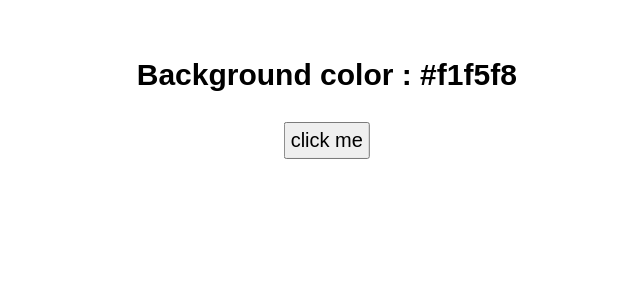
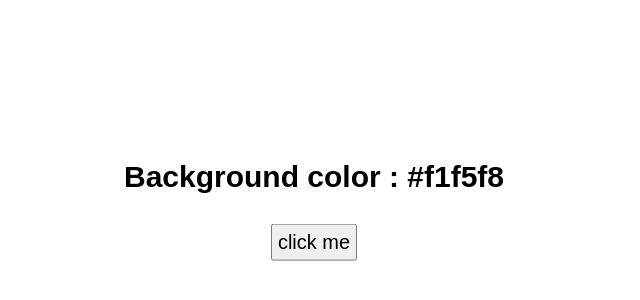
Before and after one commit to roshan-bajgain/color-flipper, a plain HTML site: page index.html in a window 1280 px wide. Shown: the part 200-500 px from the top of the page, without its empty margins (326-966 px from the left). Drawn offline with Linux system fonts and the light colour scheme.

Commit message:
update center position

```diff
--- a/style.css
+++ b/style.css
@@ -5,11 +5,12 @@ body{
     text-align: center;
 }
 .container{
+    position: absolute;
     font-size: 20px;
     font-weight: 20px;
     top: 50%;
     left: 50%;
-    transform: translate(1%,220%);
+    transform: translate(-50%,-50%);
 }
 .btn-hero{
     padding: 5px;
```
